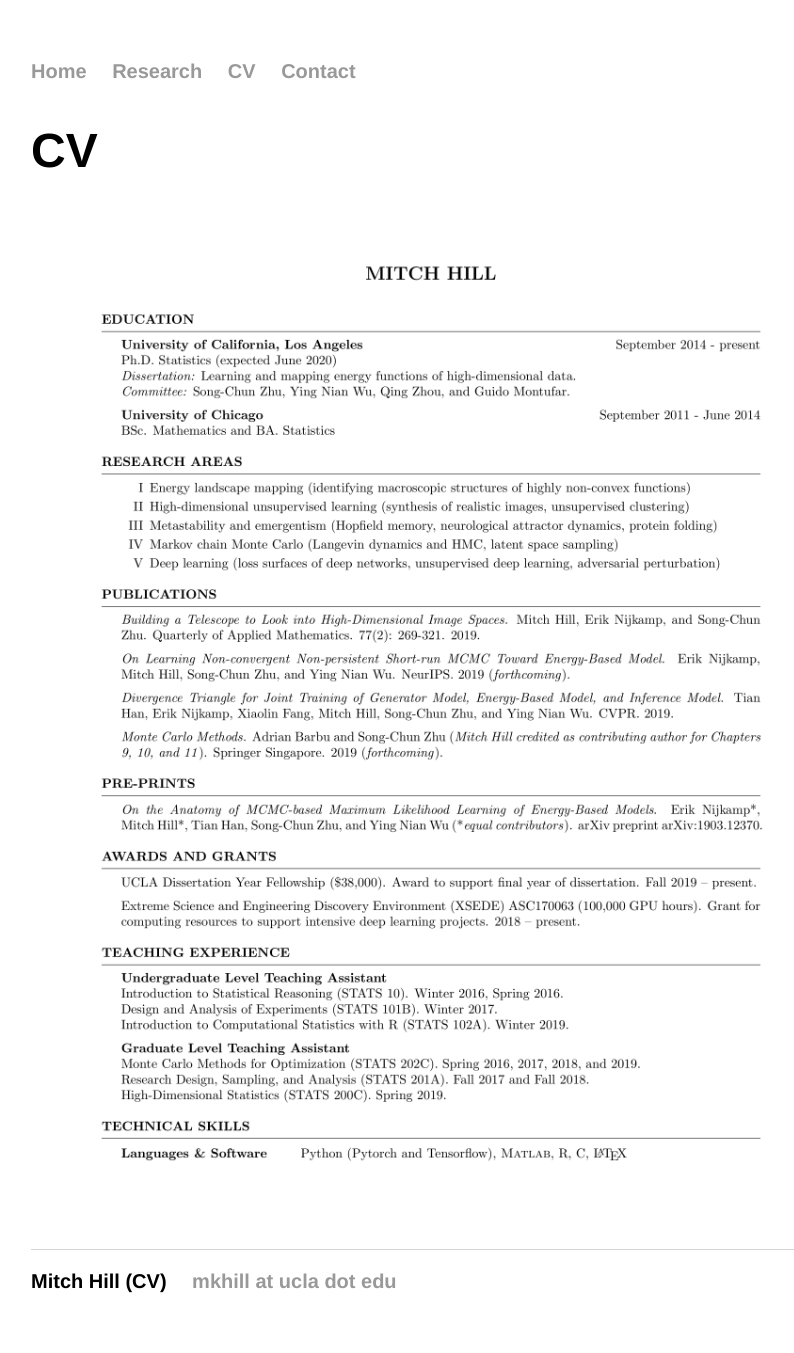
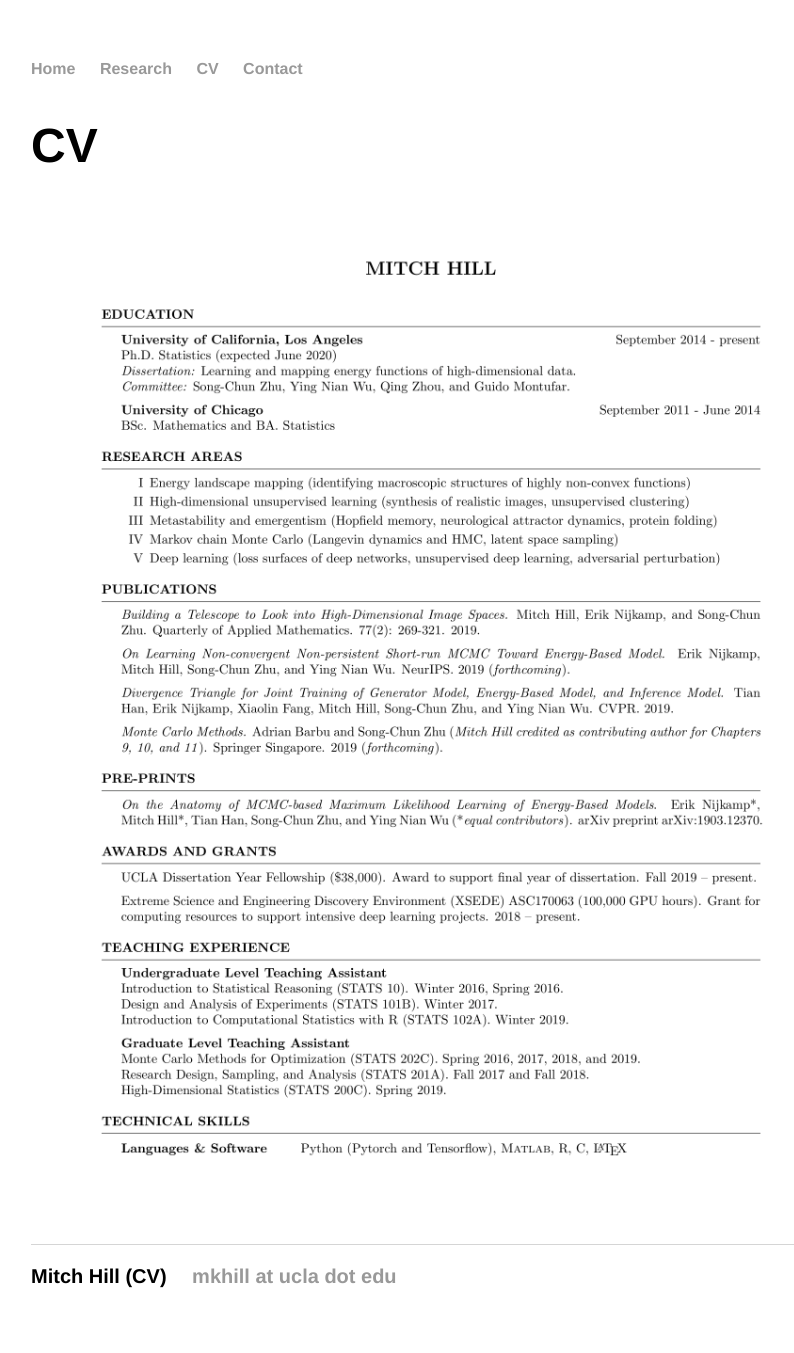
Before and after one commit to point0bar1/point0bar1.github.io, a Jekyll site: the page built from cv/index.html, in a window 1280 px wide. Shown: the whole page, without its empty margins (161-955 px from the left). Built offline with Jekyll 4.4.1, drawn with Linux system fonts in a browser that asks for light colours.

Commit message:
Update main.css

```diff
--- a/css/main.css
+++ b/css/main.css
@@ -3,7 +3,7 @@ body {
     width: 70%;
 }
 nav ul {
-    font-size: 1.25em;
+    font-size: 1.0em;
     font-family:'Helvetica', 'Arial', 'Sans-Serif';
     padding: 0px;
     list-style: none;
```
